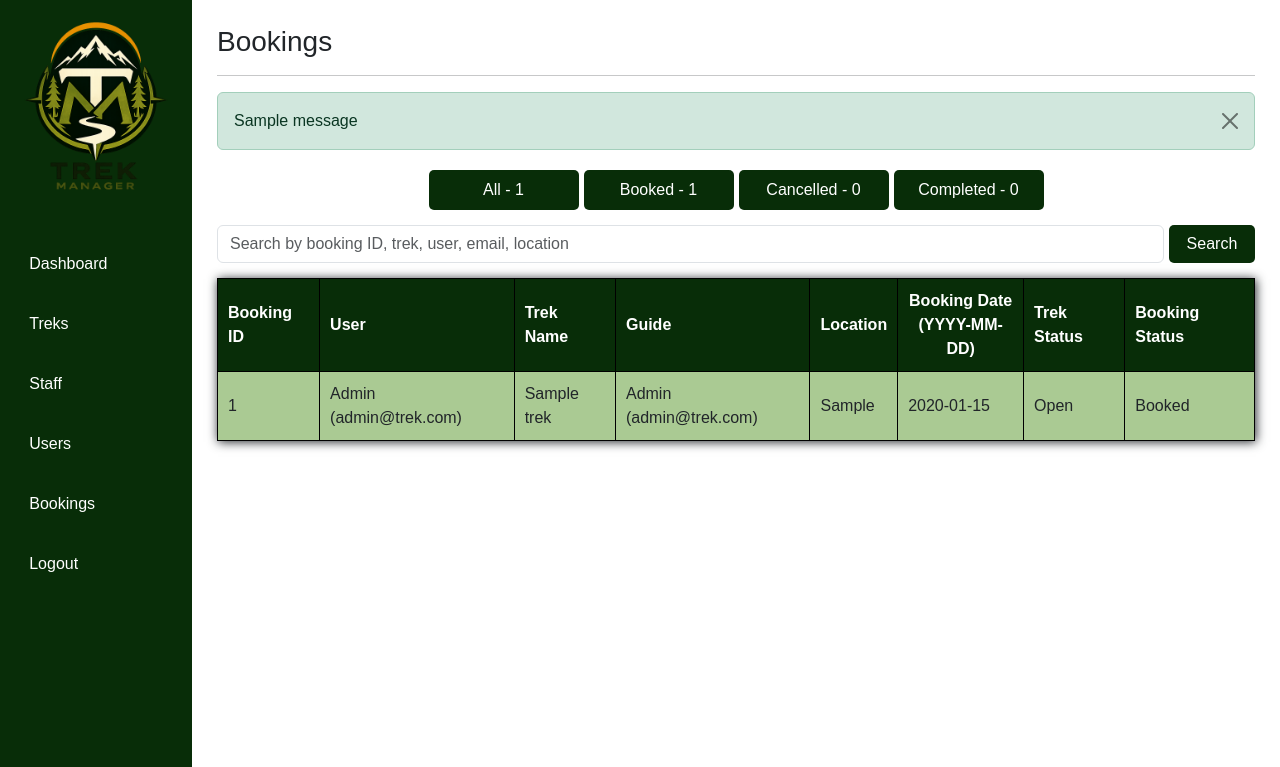
After one commit to sahhilalam/trekking-management-app-v1, a Flask app: page /admin/bookings in a window 1280 px wide. The commit adds this page. Shown: the top 767 px of the page. Run offline with Flask 3, Linux system fonts and the light colour scheme; the visitor is signed in with stand-in values (Sample User, id 1); tables that the repository leaves empty hold one stand-in row (values such as "Sample post"); one stand-in notice (Sample message) is shown.

Commit message:
Admin view all bookings, completed Admin Dashboard and Management

```diff
--- a/routes/admin_routes.py
+++ b/routes/admin_routes.py
@@ -48,11 +48,15 @@ def admin_routes(app):
             query=query.filter_by(status=status)
 
         if search:
-            query = query.filter(or_(
-                Trek.trek_name.ilike(f"%{search}%"),
-                Trek.location.ilike(f"%{search}%"),
-                Trek.difficulty.ilike(f"%{search}%")
-            ))
+            search = search.strip()
+            if search.isdigit():
+                query = query.filter(Trek.trek_id == int(search))
+            else:
+                query = query.filter(or_(
+                    Trek.trek_name.ilike(f"%{search}%"),
+                    Trek.location.ilike(f"%{search}%"),
+                    Trek.difficulty.ilike(f"%{search}%")
+                ))
 
 
         treks = query.all()
@@ -314,10 +318,14 @@ def admin_routes(app):
             query = query.filter_by(account_status=status)
 
         if search:
-            query = query.filter(or_(
-                User.name.ilike(f"%{search}%"),
-                User.email.ilike(f"%{search}%")
-            ))
+            search = search.strip()
+            if search.isdigit():
+                query = query.filter(User.user_id == int(search))
+            else:
+                query = query.filter(or_(
+                    User.name.ilike(f"%{search}%"),
+                    User.email.ilike(f"%{search}%")
+                ))
 
         staff = query.all()
 
@@ -417,10 +425,14 @@ def admin_routes(app):
             query = query.filter_by(account_status=status)
 
         if search:
-            query = query.filter(or_(
-                User.name.ilike(f"%{search}%"),
-                User.email.ilike(f"%{search}%")
-            ))
+            search = search.strip()
+            if search.isdigit():
+                query = query.filter(User.user_id == int(search))
+            else:
+                query = query.filter(or_(
+                    User.name.ilike(f"%{search}%"),
+                    User.email.ilike(f"%{search}%")
+                ))
 
         user = query.all()
 
@@ -497,3 +509,58 @@ def admin_routes(app):
         db.session.commit()
         flash("User blacklisted successfully!", "success")
         return redirect(url_for("users"))
+
+
+
+    @app.route("/admin/bookings")
+    def bookings():
+        if "user_id" not in session:
+            flash("Please login first!", "danger")
+            return redirect(url_for("login"))
+
+        if session["role"] != "Admin":
+            flash("Access denied!", "danger")
+            return redirect(url_for("login"))
+
+        status = request.args.get("status")
+        search = request.args.get("search")
+
+        query = Booking.query
+
+        if status in ["Booked", "Cancelled", "Completed"]:
+            query = query.filter_by(booking_status=status)
+
+        if search:
+            search = search.strip()
+            if search.isdigit():
+                query = query.filter(Booking.booking_id == int(search))
+            else:
+                query = query.join(User).join(Trek).filter(or_(
+                    User.name.ilike(f"%{search}%"),
+                    User.email.ilike(f"%{search}%"),
+                    Trek.trek_name.ilike(f"%{search}%"),
+                    Trek.location.ilike(f"%{search}%")
+                ))
+
+        bookings = query.order_by(Booking.booking_date.desc()).all()
+
+        all_bookings = Booking.query.count()
+
+        booked = Booking.query.filter_by(
+            booking_status="Booked"
+        ).count()
+
+        cancelled = Booking.query.filter_by(
+            booking_status="Cancelled"
+        ).count()
+
+        completed = Booking.query.filter_by(
+            booking_status="Completed"
+        ).count()
+
+        return render_template("admin/bookings.html",
+                               bookings=bookings,
+                               all_bookings=all_bookings,
+                               booked=booked,
+                               cancelled=cancelled,
+                               completed=completed)
--- a/routes/staff_routes.py
+++ b/routes/staff_routes.py
@@ -56,6 +56,7 @@ def staff_routes(app):
             query = query.filter_by(status=status)
 
         if search:
+            search = search.strip()
             query = query.filter(or_(
                 Trek.trek_name.ilike(f"%{search}%"),
                 Trek.location.ilike(f"%{search}%"),
--- a/routes/user_routes.py
+++ b/routes/user_routes.py
@@ -58,6 +58,7 @@ def user_routes(app):
             query = query.filter_by(difficulty=difficulty)
 
         if search:
+            search = search.strip()
             query = query.filter(or_(
                 Trek.trek_name.ilike(f"%{search}%"),
                 Trek.location.ilike(f"%{search}%")
@@ -184,6 +185,7 @@ def user_routes(app):
             query = query.filter_by(booking_status=status)
 
         if search:
+            search = search.strip()
             query = query.join(Trek).filter(or_(
                 Trek.trek_name.ilike(f"%{search}%"),
                 Trek.location.ilike(f"%{search}%")
@@ -278,6 +280,7 @@ def user_routes(app):
         query = Booking.query.filter_by(user_id=session["user_id"], booking_status="Completed")
 
         if search:
+            search = search.strip()
             query = query.join(Trek).filter(or_(
                 Trek.trek_name.ilike(f"%{search}%"),
                 Trek.location.ilike(f"%{search}%"),
--- /dev/null
+++ b/templates/admin/bookings.html
@@ -0,0 +1,89 @@
+{% extends "admin/layout.html" %}
+
+{% block title %}
+Bookings
+{% endblock title %}
+
+{% block main_content %}
+<h3>Bookings</h3>
+<hr>
+{% with messages = get_flashed_messages(with_categories=True) %}
+    {% if messages %}
+        {% for ctg, msg in messages %}
+            <div class="alert alert-{{ ctg }} alert-dismissible fade show" style="margin-bottom: 20px;" role="alert">
+                {{ msg }}
+                <button type="button" class="btn-close" data-bs-dismiss="alert"></button>
+            </div>
+        {% endfor %}
+    {% endif %}
+{% endwith %}
+
+<div class="trek-filter">
+    <a href="{{ url_for('bookings') }}">
+        <button>All - {{ all_bookings }}</button>
+    </a>
+    <a href="{{ url_for('bookings', status='Booked') }}">
+        <button>Booked - {{ booked }}</button>
+    </a>
+    <a href="{{ url_for('bookings', status='Cancelled') }}">
+        <button>Cancelled - {{ cancelled }}</button>
+    </a>
+    <a href="{{ url_for('bookings', status='Completed') }}">
+        <button>Completed - {{ completed }}</button>
+    </a>
+</div>
+
+<div class="trek-search">
+<form action="{{ url_for('bookings') }}" method="get" class="search-form">
+    <input type="text" name="search" class="form-control search-bar" placeholder="Search by booking ID, trek, user, email, location" value="{{ request.args.get('search', '') }}">
+    {% if request.args.get('status') %}
+        <input type="hidden" name="status" value="{{ request.args.get('status') }}">
+    {% endif %}
+    <button type="submit" class="search-btn">Search</button>
+</form>
+</div>
+
+<div class="trek-table">
+    <table>
+        <thead>
+            <tr>
+                <th>Booking ID</th>
+                <th>User</th>
+                <th>Trek Name</th>
+                <th>Guide</th>
+                <th>Location</th>
+                <th style="text-align: center;">Booking Date <br> (YYYY-MM-DD)</th>
+                <th>Trek Status</th>
+                <th>Booking Status</th>
+            </tr>
+        </thead>
+        <tbody>
+            {% if bookings %}
+            {% for booking in bookings %}
+            <tr>
+                <td>{{ booking.booking_id }}</td>
+                <td>{{ booking.user.name }} ({{ booking.user.email }})</td>
+                <td>{{ booking.trek.trek_name }}</td>
+                <td>
+                    {% if booking.trek.manager %}
+                    {{ booking.trek.manager.name }} ({{ booking.trek.manager.email }})
+                    {% else %}
+                    Not Assigned
+                    {% endif %}
+                </td>
+                <td>{{ booking.trek.location }}</td>
+                <td>{{ booking.booking_date }}</td>
+                <td>{{ booking.trek.status }}</td>
+                <td>{{ booking.booking_status }}</td>
+            </tr>
+            {% endfor %}
+            {% else %}
+            <tr>
+                <td colspan="8" style="text-align:center;">No bookings available</td>
+            </tr>
+            {% endif %}
+        </tbody>
+    </table>
+</div>
+
+{% endblock %}
--- a/templates/admin/layout.html
+++ b/templates/admin/layout.html
@@ -14,7 +14,7 @@
         <a href="{{ url_for('treks') }}">Treks</a>
         <a href="{{ url_for('staff') }}">Staff</a>
         <a href="{{ url_for('users') }}">Users</a>
-        <a href="#">Bookings</a>
+        <a href="{{ url_for('bookings') }}">Bookings</a>
         <a href="{{ url_for('logout') }}">Logout</a>
     </div>
     <div class="content">
--- a/templates/admin/staff.html
+++ b/templates/admin/staff.html
@@ -35,7 +35,7 @@ Staff
 
 <div class="staff-search">
 <form action="{{ url_for('staff') }}" method="get" class="search-form">
-    <input type="text" name="search" class="form-control search-bar" placeholder="Search by name or email" value="{{ request.args.get('search', '') }}">
+    <input type="text" name="search" class="form-control search-bar" placeholder="Search by name, ID, email" value="{{ request.args.get('search', '') }}">
     {% if request.args.get("status") %}
         <input type="hidden" name="status" value="{{ request.args.get('status') }}">
     {% endif %}
@@ -48,6 +48,7 @@ Staff
         <thead>
             <tr>
                 <th>Name</th>
+                <th>ID</th>
                 <th>Email</th>
                 <th>Phone</th>
                 <th>Status</th>
@@ -59,6 +60,7 @@ Staff
                 {% for person in staff %}
                     <tr>
                         <td>{{ person.name }}</td>
+                        <td>{{ person.user_id }}</td>
                         <td>{{ person.email }}</td>
                         <td>{{ person.phone }}</td>
                         <td>{{ person.account_status }}</td>
@@ -84,7 +86,7 @@ Staff
                 {% endfor %}
             {% else %}
                     <tr>
-                        <td colspan="5" style="text-align: center;">No staff found.</td>
+                        <td colspan="6" style="text-align: center;">No staff found.</td>
                     </tr>
             {% endif %}
         </tbody>
--- a/templates/admin/treks.html
+++ b/templates/admin/treks.html
@@ -76,7 +76,7 @@ Treks
                     No image
                     {% endif %}
                 </td>
-                <td>{{ trek.trek_name }}</td>
+                <td>{{ trek.trek_name }} <br> ID - {{ trek.trek_id }}</td>
                 <td>{{ trek.location }}</td>
                 <td>{{ trek.difficulty }}</td>
                 <td>
--- a/templates/user/bookings.html
+++ b/templates/user/bookings.html
@@ -50,6 +50,7 @@ Bookings
         <thead>
             <tr>
                 <th>Image</th>
+                <th>Booking ID</th>
                 <th>Trek Name</th>
                 <th>Location</th>
                 <th style="text-align: center;">Booking Date <br> (YYYY-MM-DD)</th>
@@ -69,6 +70,7 @@ Bookings
                     No image
                     {% endif %}
                 </td>
+                <td>{{ booking.booking_id }}</td>
                 <td>{{ booking.trek.trek_name }}</td>
                 <td>{{ booking.trek.location }}</td>
                 <td>{{ booking.booking_date }}</td>
@@ -87,7 +89,7 @@ Bookings
             {% endfor %}
             {% else %}
             <tr>
-                <td colspan="7" style="text-align:center;">No treks available</td>
+                <td colspan="8" style="text-align:center;">No treks available</td>
             </tr>
             {% endif %}
         </tbody>
```
Also changed, not shown: static/css/test.css (deleted, +0 -89 lines), templates/admin/users.html (+5 -3 lines), templates/test.html (deleted, +0 -83 lines).
